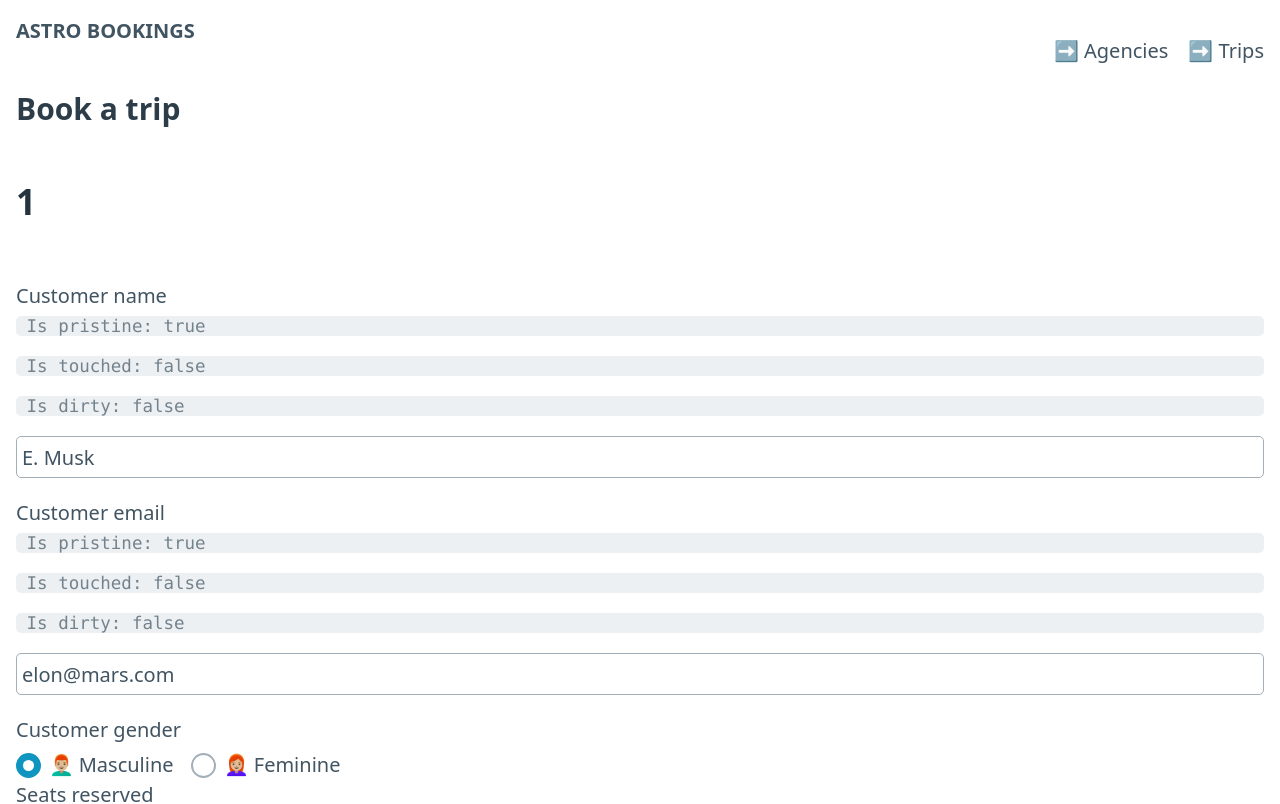
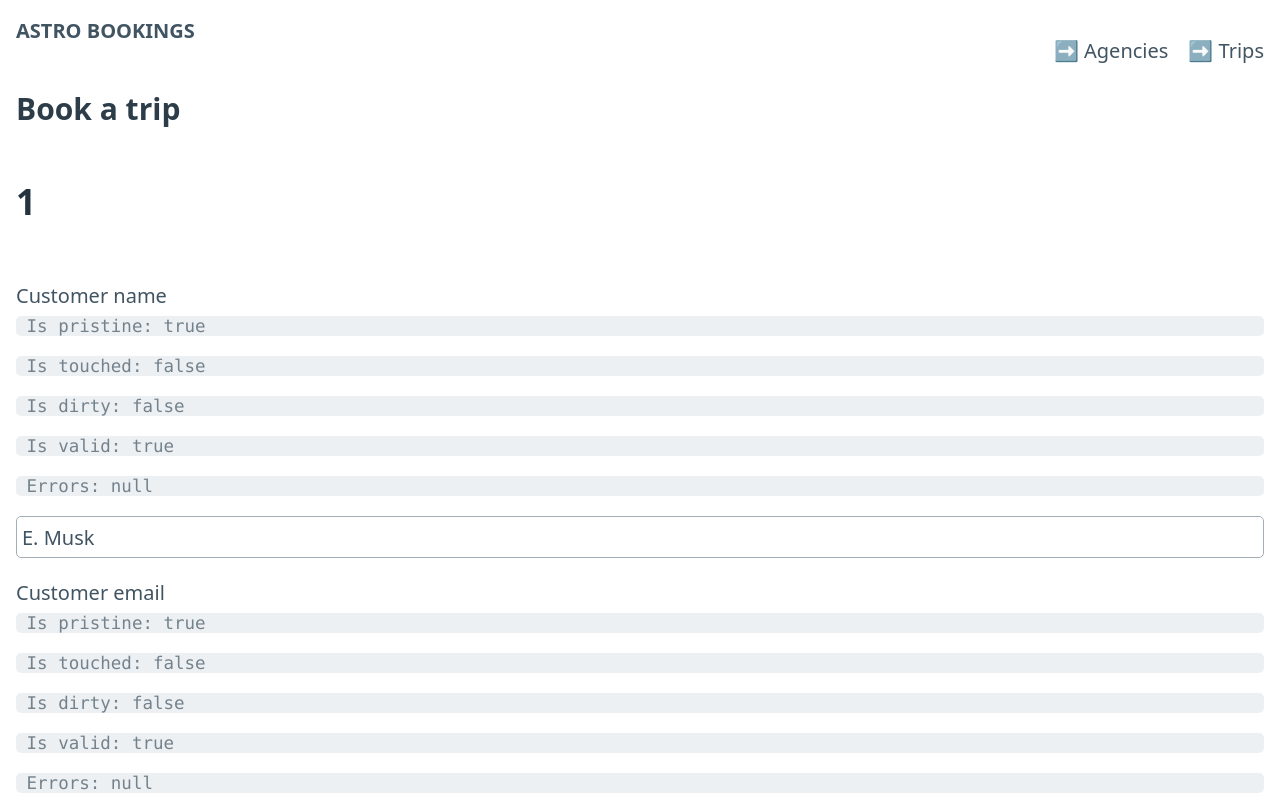
Before and after one commit to TrainingITCourses/altia-angular_intro-noviembre, an Angular app: page /book-trip/1 in a window 1280 px wide. Shown: the top 804 px of the page. Built offline with nearby package versions, Linux system fonts and the light colour scheme.

Commit message:
feat: validators

```diff
--- a/src/app/book-trip/book-trip.component.ts
+++ b/src/app/book-trip/book-trip.component.ts
@@ -1,5 +1,10 @@
 import { Component, OnInit } from "@angular/core";
-import { FormBuilder, FormGroup } from "@angular/forms";
+import {
+  FormBuilder,
+  FormControl,
+  FormGroup,
+  Validators,
+} from "@angular/forms";
 import { ActivatedRoute } from "@angular/router";
 import { Booking } from "../core/models/booking.interface";
 
@@ -15,6 +20,8 @@ import { Booking } from "../core/models/booking.interface";
           <pre> Is pristine: {{ form.controls["customerName"].pristine }} </pre>
           <pre> Is touched: {{ form.get("customerName")?.touched }} </pre>
           <pre> Is dirty: {{ form.get("customerName")?.dirty }} </pre>
+          <pre> Is valid: {{ form.get("customerName")?.valid }} </pre>
+          <pre> Errors: {{ form.get("customerName")?.errors | json }} </pre>
           <input
             type="text"
             id="customerName"
@@ -26,6 +33,8 @@ import { Booking } from "../core/models/booking.interface";
           <pre> Is pristine: {{ form.get("customerEmail")?.pristine }} </pre>
           <pre> Is touched: {{ form.get("customerEmail")?.touched }} </pre>
           <pre> Is dirty: {{ form.get("customerEmail")?.dirty }} </pre>
+          <pre> Is valid: {{ form.get("customerEmail")?.valid }} </pre>
+          <pre> Errors: {{ form.get("customerEmail")?.errors | json }} </pre>
           <input
             type="email"
             id="customerEmail"
@@ -84,6 +93,7 @@ import { Booking } from "../core/models/booking.interface";
       </fieldset>
       <button type="submit">Book the trip</button>
     </form>
+    <pre> Is valid: {{ form.valid }} </pre>
     <pre> Is pristine: {{ form.pristine }} </pre>
     <pre> Is touched: {{ form.touched }} </pre>
     <pre> Is dirty: {{ form.dirty }} </pre>
@@ -103,12 +113,31 @@ export class BookTripComponent implements OnInit {
   ngOnInit(): void {
     this.tripId = this.route.snapshot.params["tripId"];
     this.form = this.formBuilder.group({
-      customerName: "E. Musk",
-      customerEmail: "elon@mars.com",
-      gender: "male",
-      seats: 5,
+      customerName: [
+        "E. Musk",
+        [
+          Validators.required,
+          Validators.minLength(3),
+          Validators.maxLength(20),
+        ],
+      ],
+      customerEmail: [
+        "elon@mars.com",
+        [
+          Validators.required,
+          Validators.email,
+          Validators.minLength(5),
+          Validators.maxLength(20),
+        ],
+      ],
+      gender: new FormControl("male"),
+      seats: new FormControl(5, [
+        Validators.required,
+        Validators.min(1),
+        Validators.max(5),
+      ]),
       premiumFood: true,
-      paymentMethod: "cash",
+      paymentMethod: ["cash", Validators.required],
     });
   }
 
```
